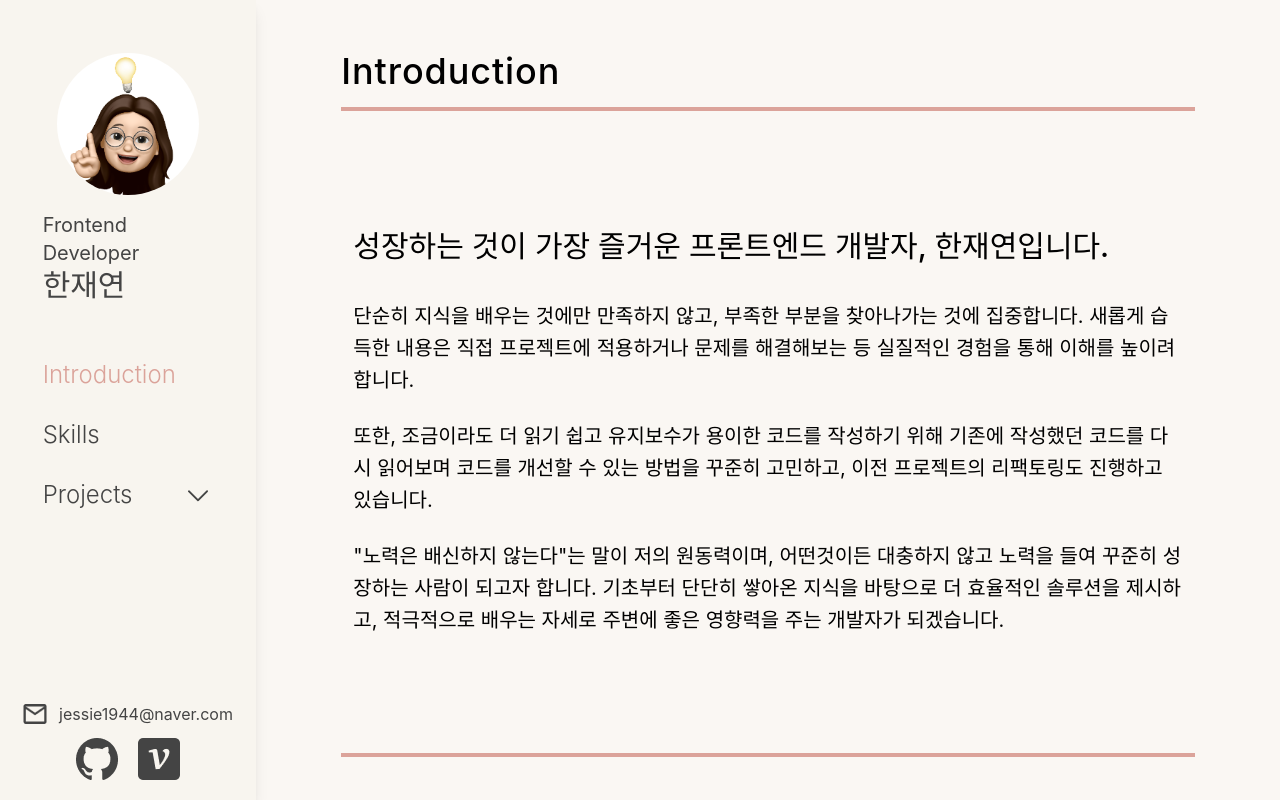
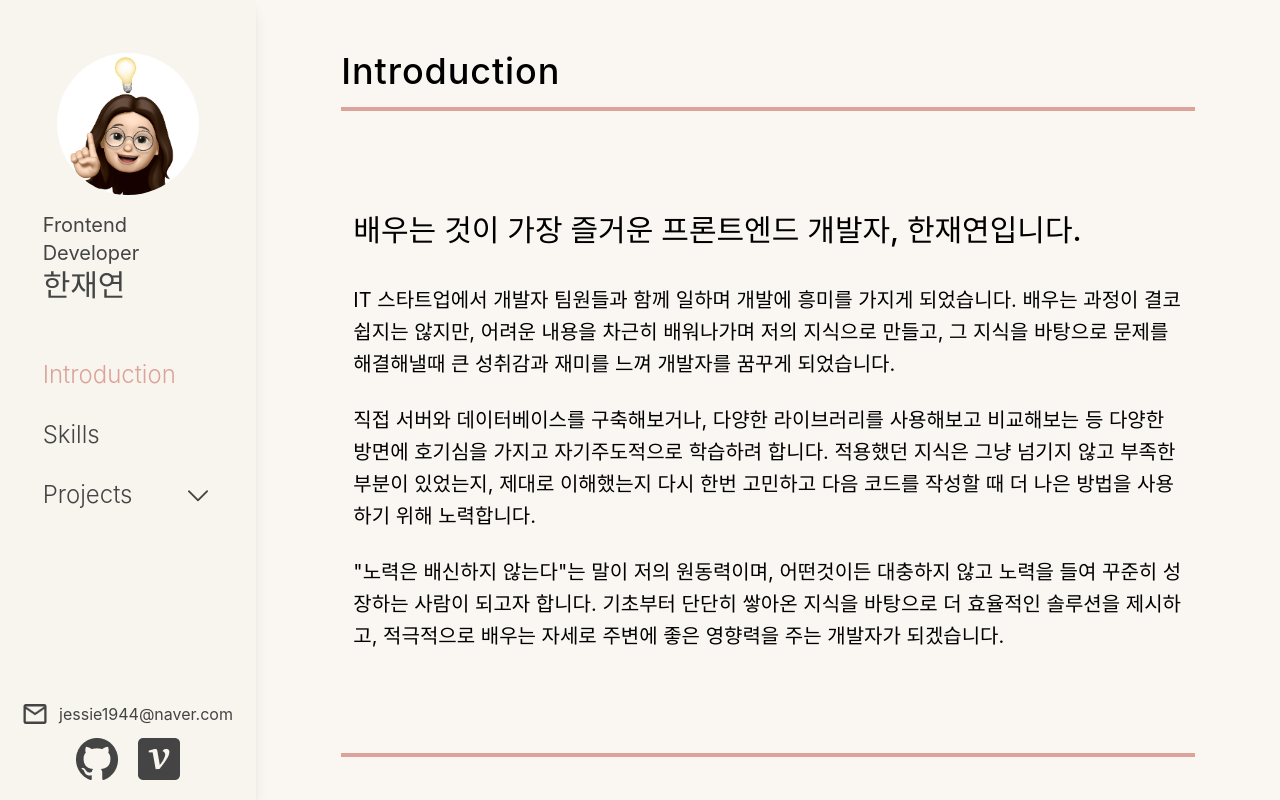
Before and after one commit to Jess-Apr/Portfolio-old, a React app: page / in a window 1280 px wide. Built offline with nearby package versions, Linux system fonts and the light colour scheme.

Commit message:
♻️ Refactor: Introduction 내용 변경

```diff
--- a/src/components/Introduction.tsx
+++ b/src/components/Introduction.tsx
@@ -4,18 +4,19 @@ function Introduction(): JSX.Element {
   return (
     <div className="flex flex-col mb-5p px-3 py-5 border-b-4 border-primary-point pb-5 md:h-full md:justify-center">
       <h2 className="text-3xl font-medium mb-9">
-        성장하는 것이 가장 즐거운 프론트엔드 개발자, 한재연입니다.
+        배우는 것이 가장 즐거운 프론트엔드 개발자, 한재연입니다.
       </h2>
       <div className="text-xl flex flex-col gap-6">
         <p className="leading-8">
-          단순히 지식을 배우는 것에만 만족하지 않고, 부족한 부분을 찾아나가는 것에 집중합니다.
-          새롭게 습득한 내용은 직접 프로젝트에 적용하거나 문제를 해결해보는 등 실질적인 경험을 통해
-          이해를 높이려 합니다.
+          IT 스타트업에서 개발자 팀원들과 함께 일하며 개발에 흥미를 가지게 되었습니다. 배우는 과정이
+          결코 쉽지는 않지만, 어려운 내용을 차근히 배워나가며 저의 지식으로 만들고, 그 지식을
+          바탕으로 문제를 해결해낼때 큰 성취감과 재미를 느껴 개발자를 꿈꾸게 되었습니다.
         </p>
         <p className="leading-8">
-          또한, 조금이라도 더 읽기 쉽고 유지보수가 용이한 코드를 작성하기 위해 기존에 작성했던
-          코드를 다시 읽어보며 코드를 개선할 수 있는 방법을 꾸준히 고민하고, 이전 프로젝트의
-          리팩토링도 진행하고 있습니다.
+          직접 서버와 데이터베이스를 구축해보거나, 다양한 라이브러리를 사용해보고 비교해보는 등
+          다양한 방면에 호기심을 가지고 자기주도적으로 학습하려 합니다. 적용했던 지식은 그냥 넘기지
+          않고 부족한 부분이 있었는지, 제대로 이해했는지 다시 한번 고민하고 다음 코드를 작성할 때 더
+          나은 방법을 사용하기 위해 노력합니다.
         </p>
         <p className="leading-8">
           "노력은 배신하지 않는다"는 말이 저의 원동력이며, 어떤것이든 대충하지 않고 노력을 들여
```
